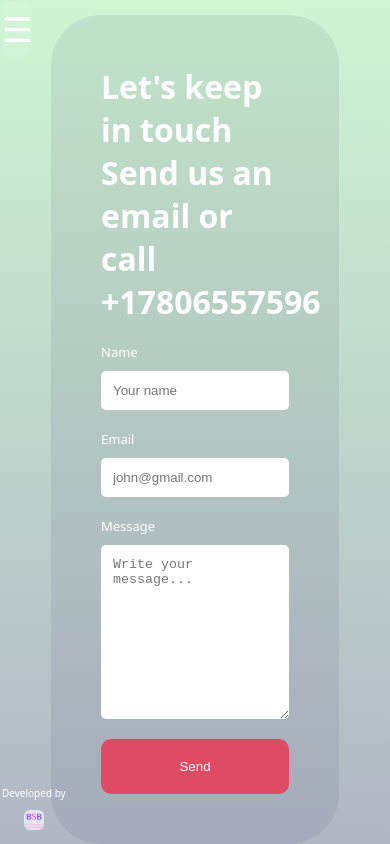
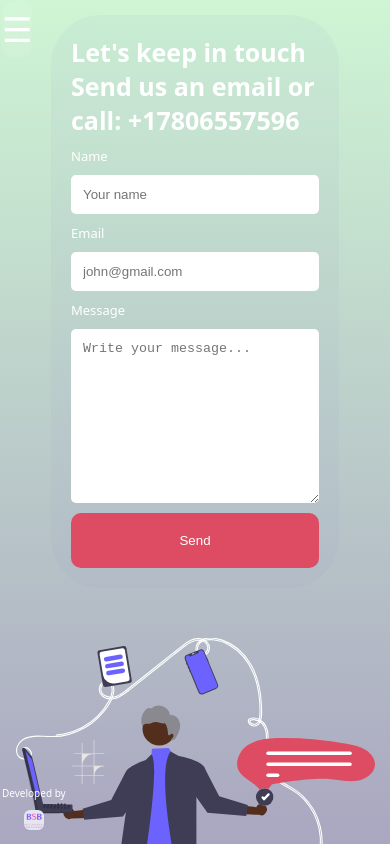
Before and after one commit to myroslavkosyk81/cleaning_company, a React (Vite) app: page /contact in a window 390 px wide. Shown: the top 844 px of the page. Built offline with nearby package versions, Linux system fonts and the light colour scheme; the HTML template or start-up script is replaced by a standard one.

Commit message:
contact small issues

```diff
--- a/src/pages/Contact.jsx
+++ b/src/pages/Contact.jsx
@@ -67,7 +67,7 @@ const Contact = () => {
           <motion.h1 variants={listVariant} className="cTitle">
             Let's keep in touch
             <p>
-               Send us an email or call +17806557596
+            Send us an email or call: +17806557596
             </p>
           </motion.h1>
           <motion.div variants={listVariant} className="formItem">
--- a/src/pages/contact.css
+++ b/src/pages/contact.css
@@ -17,7 +17,7 @@
  }
 
  .cSection:last-child {
-   background-color: rgba(2, 2, 45, 0.187);
+   background-color: rgba(33, 33, 233, 0.187);
    margin: 50px 0px;
    padding: 50px;
    border-radius: 50% 0px;
@@ -28,7 +28,7 @@
    display: flex;
    flex-direction: column;
    gap: 20px;
-   background-color: rgba(2, 2, 45, 0.066);
+   background-color: rgba(129, 129, 194, 0.066);
    padding: 50px;
    border-radius: 50px;
  }
@@ -86,4 +86,12 @@
    .cSection:last-child {
      height: 30%;
    }
+   form {
+      gap: 10px;
+      padding: 20px;
+
+    }
+    form h1{
+      font-size: 25px;
+    }
  }
```
